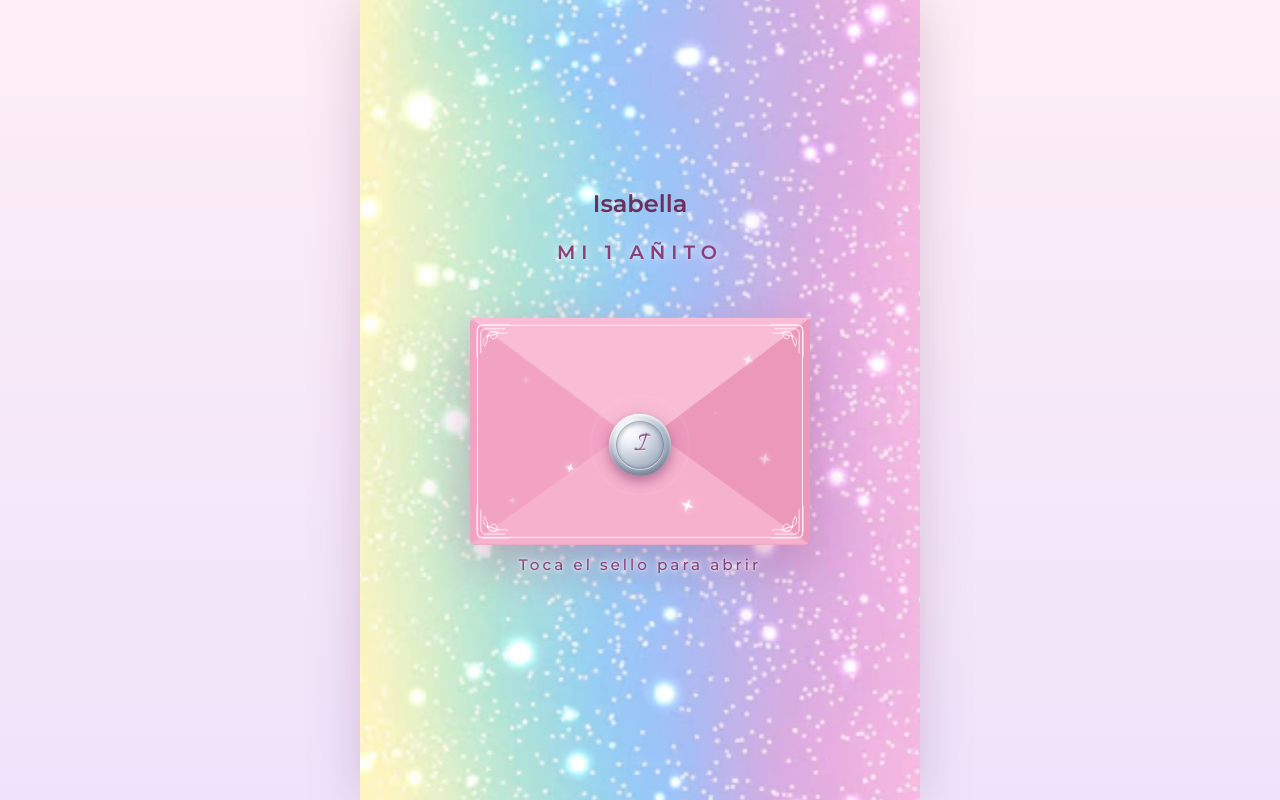
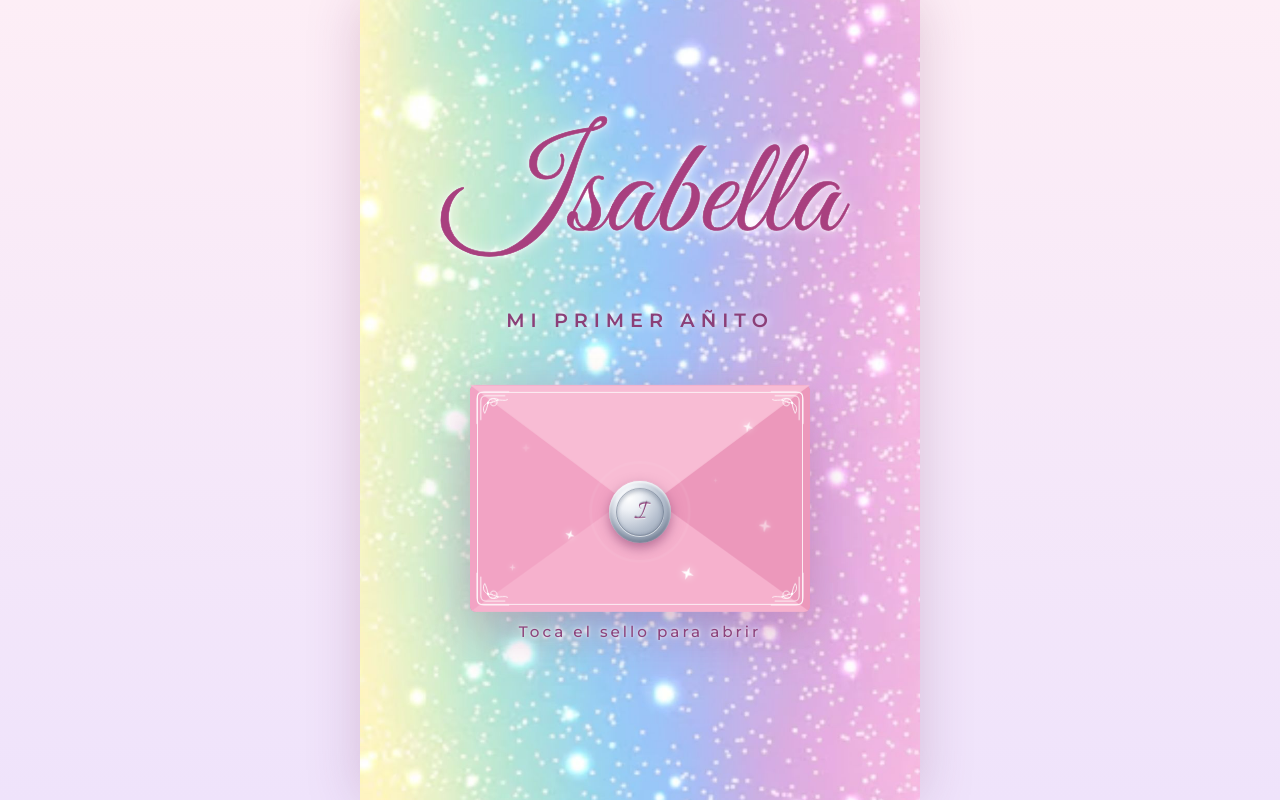
Before and after one commit to creaciones-ar/CUMPLE, a plain HTML site: page index.html in a window 1280 px wide. Drawn offline with Linux system fonts and the light colour scheme.

Commit message:
Update index.html

```diff
--- a/index.html
+++ b/index.html
@@ -6,8 +6,8 @@
     <title>Mi 1 Añito - Isabella</title>
     <link rel="preconnect" href="https://fonts.googleapis.com">
     <link rel="preconnect" href="https://fonts.gstatic.com" crossorigin>
-    <link href="https://fonts.googleapis.com/css2?family=Montserrat:wght@300;400;500;600&family=Allura&family=Pacifico&family=Cinzel:wght@400;500;600&family=Cormorant+Garamond:ital,wght@0,300;0,400;0,500;0,600;0,700;1,400;1,500&family=Courier+Prime&display=swap" rel="stylesheet">
-    <link rel="stylesheet" href="styles.css?v=52">
+    <link href="https://fonts.googleapis.com/css2?family=Montserrat:wght@300;400;500;600&family=Allura&family=Great+Vibes&family=Cinzel:wght@400;500;600&family=Cormorant+Garamond:ital,wght@0,300;0,400;0,500;0,600;0,700;1,400;1,500&family=Courier+Prime&display=swap" rel="stylesheet">
+    <link rel="stylesheet" href="styles.css?v=53">
 </head>
 <body class="welcome-active">
 
@@ -29,13 +29,13 @@
     <div id="welcome-screen">
         <div class="welcome-card">
             <div class="welcome-content">
-                <h2 class="nombre">Isabella</h2>
-                <p class="welcome-sub">Mi 1 Añito</p>
+                <h2 class="welcome-name">Isabella</h2>
+                <p class="welcome-sub">Mi primer añito</p>
 
                 <div id="envelope" class="envelope">
                     <div class="env-back"></div>
                     <div class="env-letter">
-                        <span class="letter-small">Mi 1 Añito</span>
+                        <span class="letter-small">Mi primer añito</span>
                         <span class="letter-name">Isabella</span>
                         <span class="letter-line"></span>
                         <span class="letter-small">Te invito a celebrar</span>
@@ -66,7 +66,7 @@
     <main id="main-content" class="marco hidden">
 
         <section class="hero-section">
-            <h1 class="nombre">Isabella</h1>
+            <img class="nombre-img" src="icono1.jpg" alt="Isabella">
 
             <div class="music-player" aria-label="Reproductor de música">
                 <div class="progress" id="progress" role="progressbar" aria-label="Progreso de la canción">
@@ -90,7 +90,6 @@
                         <svg viewBox="0 0 24 24"><path d="M17 2l4 4-4 4M3 11V9a3 3 0 0 1 3-3h15M7 22l-4-4 4-4M21 13v2a3 3 0 0 1-3 3H3"/></svg>
                     </button>
                 </div>
-                <p class="song-title">Tú haces que mi mundo brille</p>
             </div>
 
             <img class="micumple" src="micumple.png" alt="Mi 1 añito">
```
